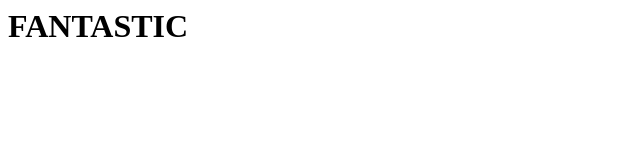
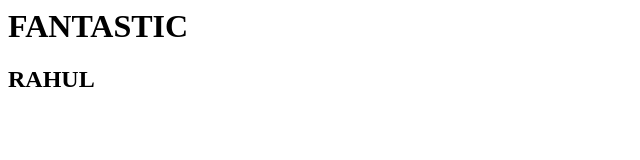
Before and after one commit to rahuld405/fantastic, a plain HTML site: page index.html in a window 1280 px wide. Shown: the whole page, without its empty margins (0-640 px from the left). Drawn offline with Linux system fonts and the light colour scheme.

Commit message:
added new title RAHUL

```diff
--- a/index.html
+++ b/index.html
@@ -1 +1,2 @@
 <h1> FANTASTIC </h1>
+<h2> RAHUL </H2>
```
